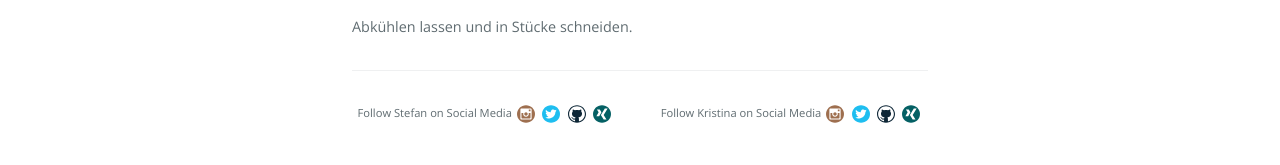
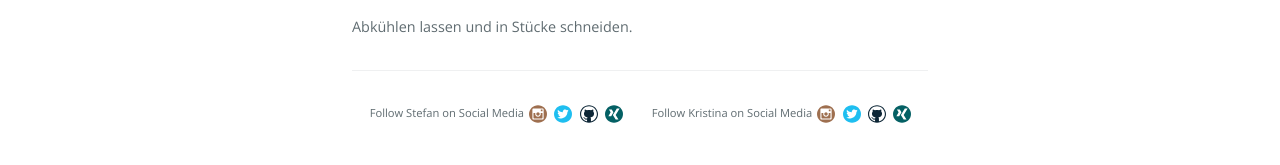
Before and after one commit to Schaefersen/schaefersen.github.io, a Jekyll site: the page built from _posts/2016-03-12-Eisenbahnschienen.html, in a window 1280 px wide. Shown: the part 1709-1874 px from the top of the page. Built offline with Jekyll 4.4.1, drawn with Linux system fonts in a browser that asks for light colours; comment, search, counter and statistics services are not loaded.

Commit message:
made footer responsive

```diff
--- a/_layouts/default.html
+++ b/_layouts/default.html
@@ -20,19 +20,20 @@
     {{ content }}
     <div style="clear: both;"></div>
     <footer class="site-footer">
-      <p>
+      <div class="badges">
         Follow Stefan on Social Media
         <a href="https://www.instagram.com/dr4k4n" title="Instagram"><img class="badge" src="/images/instagram.svg" alt="Instagram" /></a>
         <a href="https://twitter.com/Dr4K4n" title="Twitter"><img class="badge" src="/images/twitter.svg" alt="Twitter"></a>
         <a href="https://github.com/Dr4K4n" title="Github"><img class="badge" src="/images/github.svg" alt="Github"></a>
         <a href="https://www.xing.com/profile/Stefan_Erichsen2" title="Xing"><img class="badge" src="/images/xing.svg" alt="Xing"></a>
-        <span style="padding: 0 2em;"></span>
+      </div>
+      <div class="badges">
         Follow Kristina on Social Media
         <a href="https://www.instagram.com/krisde59" title="Instagram"><img class="badge" src="/images/instagram.svg" alt="Instagram" /></a>
         <a href="https://twitter.com/schaefer_kris" title="Twitter"><img class="badge" src="/images/twitter.svg" alt="Twitter"></a>
         <a href="https://github.com/krschaef" title="Github"><img class="badge" src="/images/github.svg" alt="Github"></a>
         <a href="https://www.xing.com/profile/Kristina_Schaefer23" title="Xing"><img class="badge" src="/images/xing.svg" alt="Xing"></a>
-      </p>
+      </div>
     </footer>
   </section>
 </body>
--- a/stylesheets/stylesheet.css
+++ b/stylesheets/stylesheet.css
@@ -295,6 +295,11 @@
   padding: 0 0.2em;
 }
 
+.site-footer div.badges {
+  display: inline-block;
+  min-width: 49%;
+}
+
 ul.homepage-list li {
   clear: both;
 }
```
